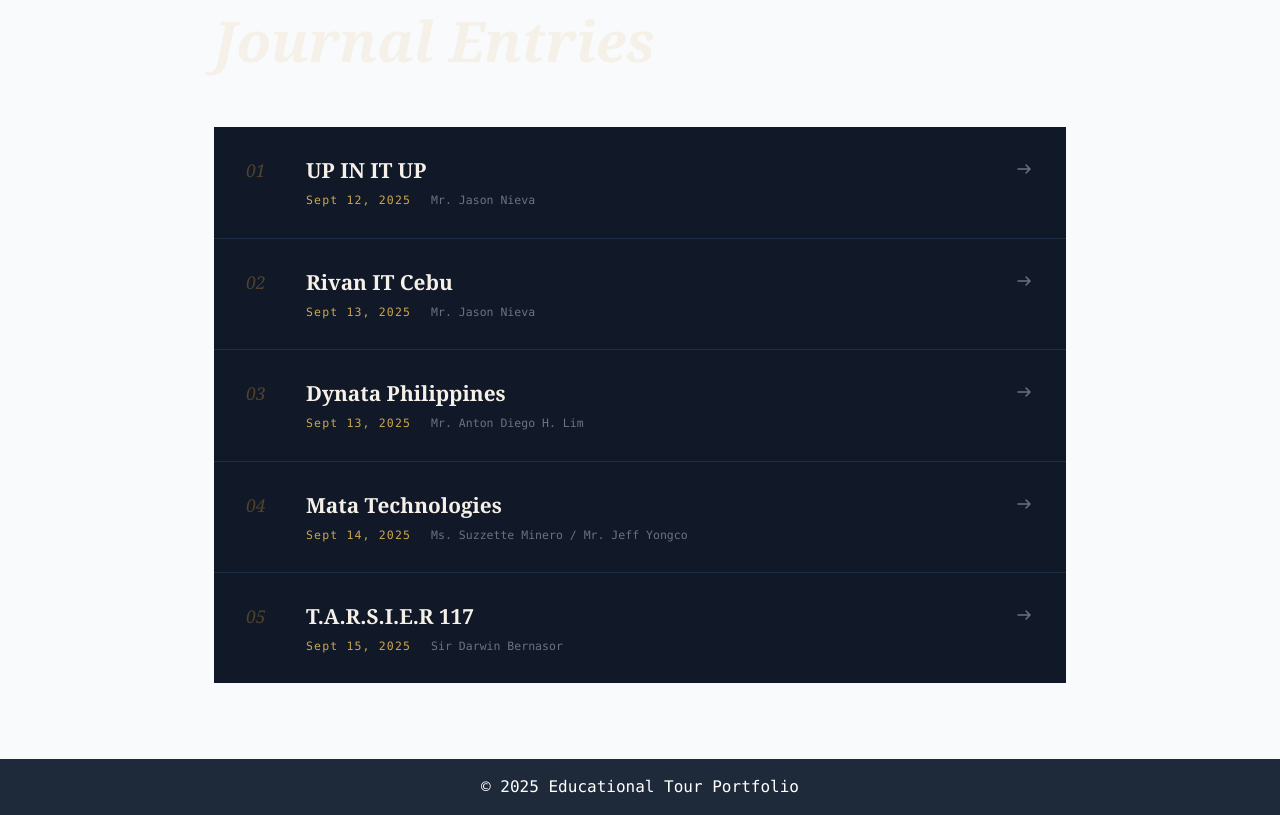
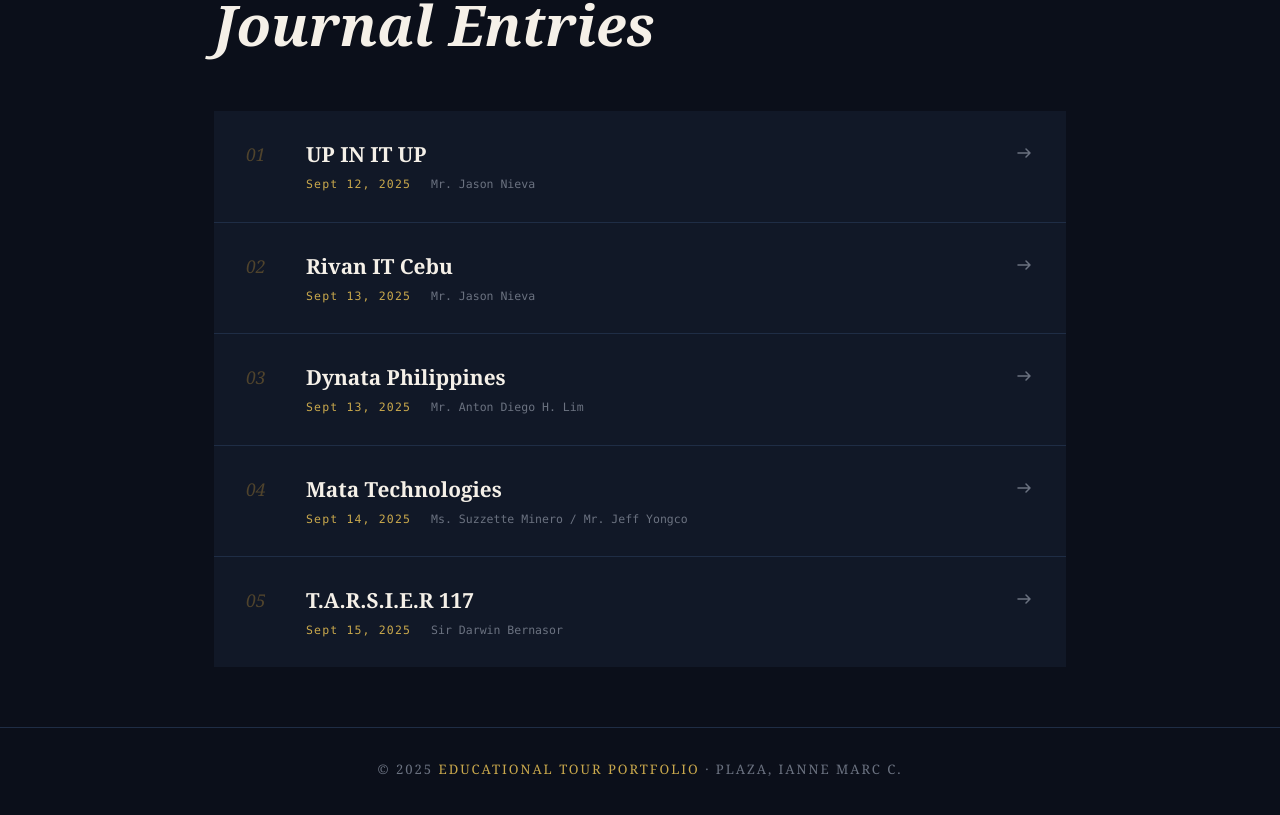
Before and after one commit to yanu-ops/educational-tour-portfolio, a React (Vite) app: page /journal in a window 1280 px wide. Shown: the part 163-978 px from the top of the page. Built offline with nearby package versions, Linux system fonts and the light colour scheme.

Commit message:
Refactor Layout component for improved styling
Updated Layout component styles and footer content.

```diff
--- a/src/components/Layout.jsx
+++ b/src/components/Layout.jsx
@@ -2,10 +2,29 @@
 
 const Layout = ({ children }) => {
   return (
-    <div className="min-h-screen flex flex-col">
-      <main className="grow container mx-auto p-4">{children}</main>
-      <footer className="bg-gray-800 text-white p-4 text-center">
-        © 2025 Educational Tour Portfolio
+    <div style={{ minHeight: "100vh", display: "flex", flexDirection: "column", background: "var(--c-bg)" }}>
+      <main style={{ flex: 1 }}>{children}</main>
+
+      <footer
+        style={{
+          borderTop: "1px solid var(--c-border)",
+          padding: "32px 24px",
+          textAlign: "center",
+        }}
+      >
+        <p
+          className="font-display"
+          style={{
+            color: "var(--c-muted)",
+            fontSize: "0.82rem",
+            letterSpacing: "0.15em",
+            textTransform: "uppercase",
+          }}
+        >
+          © 2025{" "}
+          <span style={{ color: "var(--c-gold)" }}>Educational Tour Portfolio</span>
+          {" "}· Plaza, Ianne Marc C.
+        </p>
       </footer>
     </div>
   );
```
